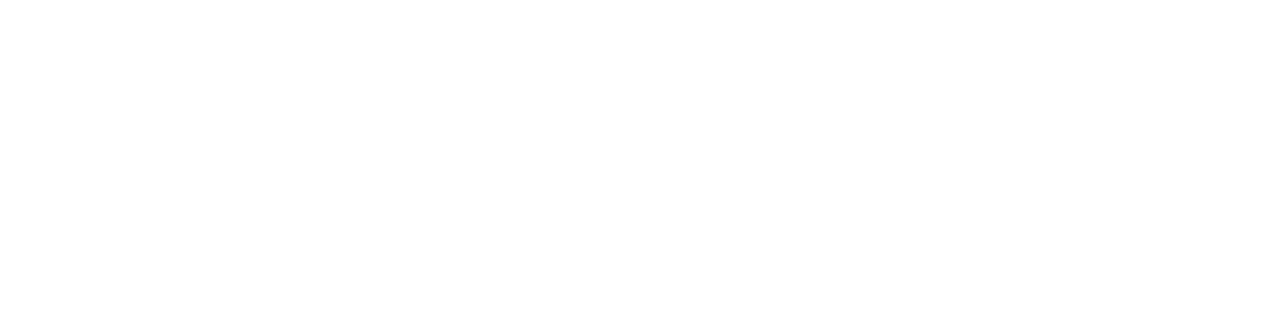
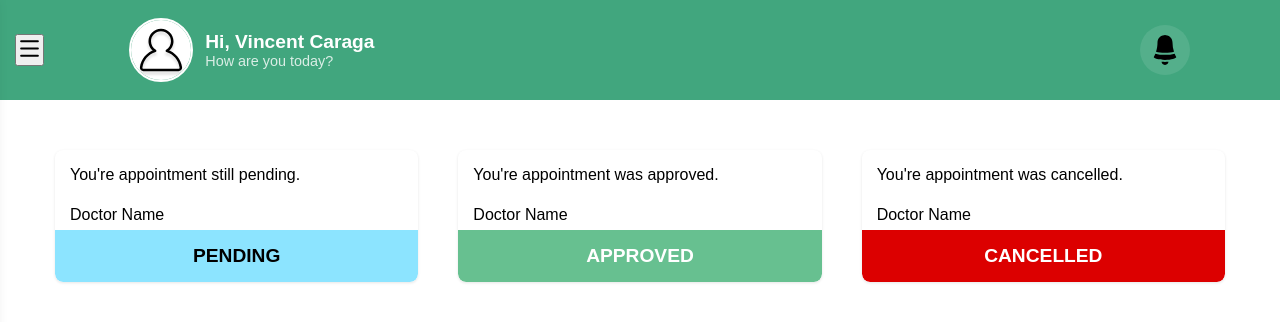
Before and after one commit to Vincent-Caraga/hospital-appointment, a React (Vite) app in the folder client/: page /dashboard in a window 1280 px wide. Before the commit this address had no page. Shown: the top 322 px of the page. Built offline with nearby package versions, Linux system fonts and the light colour scheme; a web font is replaced by a local one.

Commit message:
feat: added a page for patiet dashboard

```diff
--- a/client/src/App.jsx
+++ b/client/src/App.jsx
@@ -6,6 +6,7 @@
 import Navbar from "./components/Navbar/Navbar";
 import UserLayout from "./components/UserLayout/UserLayout";
 import Test from "./pages/Test";
+import Dashboard from "./pages/Dashboard";
 
 const App = () => {
   return (
@@ -24,6 +25,7 @@
         <Route element={<UserLayout />}>
           <Route path="/doctorlist" element={<PatientDashboard />} />
           <Route path="/test" element={<Test />} />
+          <Route path="/dashboard" element={<Dashboard />} />
         </Route>
 
         {/* If you want the old routes to still exist for testing: */}
--- /dev/null
+++ b/client/src/CSS/Dashboard.css
@@ -0,0 +1,68 @@
+.dashboard-container {
+  display: flex;
+  flex-direction: column;
+  padding: 0 10px;
+}
+.appointment-card {
+  width: auto;
+  margin-top: 50px;
+  margin-bottom: 20px;
+  border: none;
+  border-radius: 8px;
+  background-color: white;
+  box-shadow: 0 1px 3px rgba(0, 0, 0, 0.1);
+  overflow: hidden;
+}
+.appointment-card p {
+  font-size: 1rem;
+  line-height: 20px;
+  padding: 15px 15px 5px 15px;
+  margin-bottom: 0;
+}
+.status-bar {
+  border: none;
+  width: auto;
+  display: block;
+  margin-top: 0;
+  padding: 15px;
+  border-radius: 0 0 8px 8px;
+  background-color: white;
+  text-align: center;
+  font-size: 1.2rem;
+  font-weight: bold;
+}
+.pending-status {
+  background-color: #8ce4ff;
+  color: black;
+}
+.approved-status {
+  background-color: #67c090;
+  color: white;
+}
+.cancelled-status {
+  background-color: #dc0000;
+  color: white;
+}
+
+/* Larger screen */
+@media (min-width: 1024px) {
+  .dashboard-container {
+    display: flex;
+    flex-direction: row;
+    justify-content: space-between;
+    align-items: stretch;
+    padding: 0 50px;
+    gap: 30px;
+  }
+  .appointment-card {
+    flex: 1;
+    width: auto;
+    margin: 50px 5px;
+    padding: 0;
+    background-color: white;
+    box-shadow: 0 1px 3px rgba(0, 0, 0, 0.1);
+  }
+  .appointment-card p {
+    padding: 15px 15px 5px 15px;
+  }
+}
--- /dev/null
+++ b/client/src/pages/Dashboard.jsx
@@ -0,0 +1,32 @@
+import React from "react";
+import "../CSS/Dashboard.css";
+
+const Dashboard = () => {
+  return (
+    <div className="dashboard-container">
+      {/* Pending section */}
+      <div className="appointment-card">
+        <p>You're appointment still pending.</p>
+        <p>Doctor Name</p>
+
+        <div className="status-bar pending-status">PENDING</div>
+      </div>
+      {/* Approved Section */}
+      <div className="appointment-card">
+        <p>You're appointment was approved.</p>
+        <p>Doctor Name</p>
+
+        <div className="status-bar approved-status">APPROVED</div>
+      </div>
+      {/* Cancelled Section */}
+      <div className="appointment-card">
+        <p>You're appointment was cancelled.</p>
+        <p>Doctor Name</p>
+
+        <div className="status-bar cancelled-status">CANCELLED</div>
+      </div>
+    </div>
+  );
+};
+
+export default Dashboard;
--- a/client/src/pages/Login.jsx
+++ b/client/src/pages/Login.jsx
@@ -36,6 +36,7 @@
             <input
               type="email"
               id="email"
+              placeholder="Enter your Email"
               value={email}
               onChange={(e) => setEmail(e.target.value)}
               required
@@ -48,6 +49,7 @@
             <input
               type="password"
               id="password"
+              placeholder="Enter your Password"
               value={password}
               onChange={(e) => setPassword(e.target.value)}
               required
```
